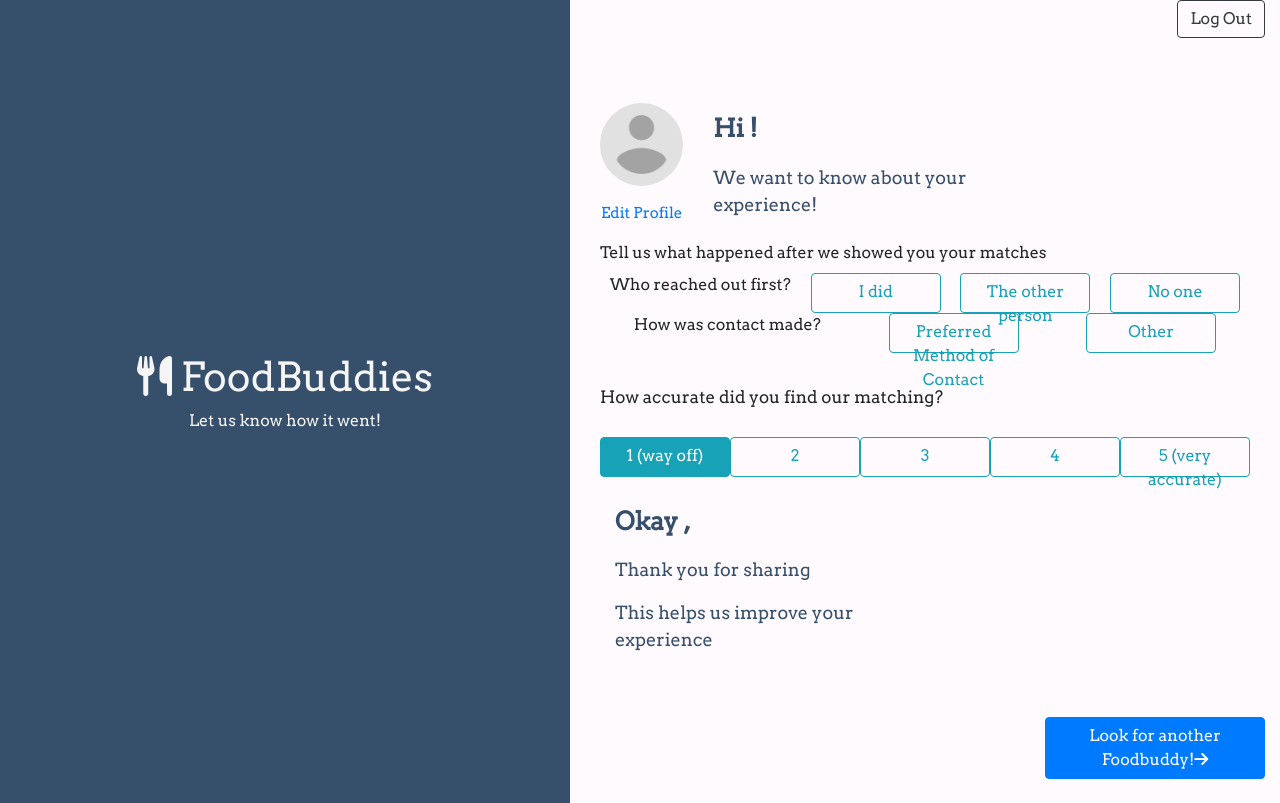
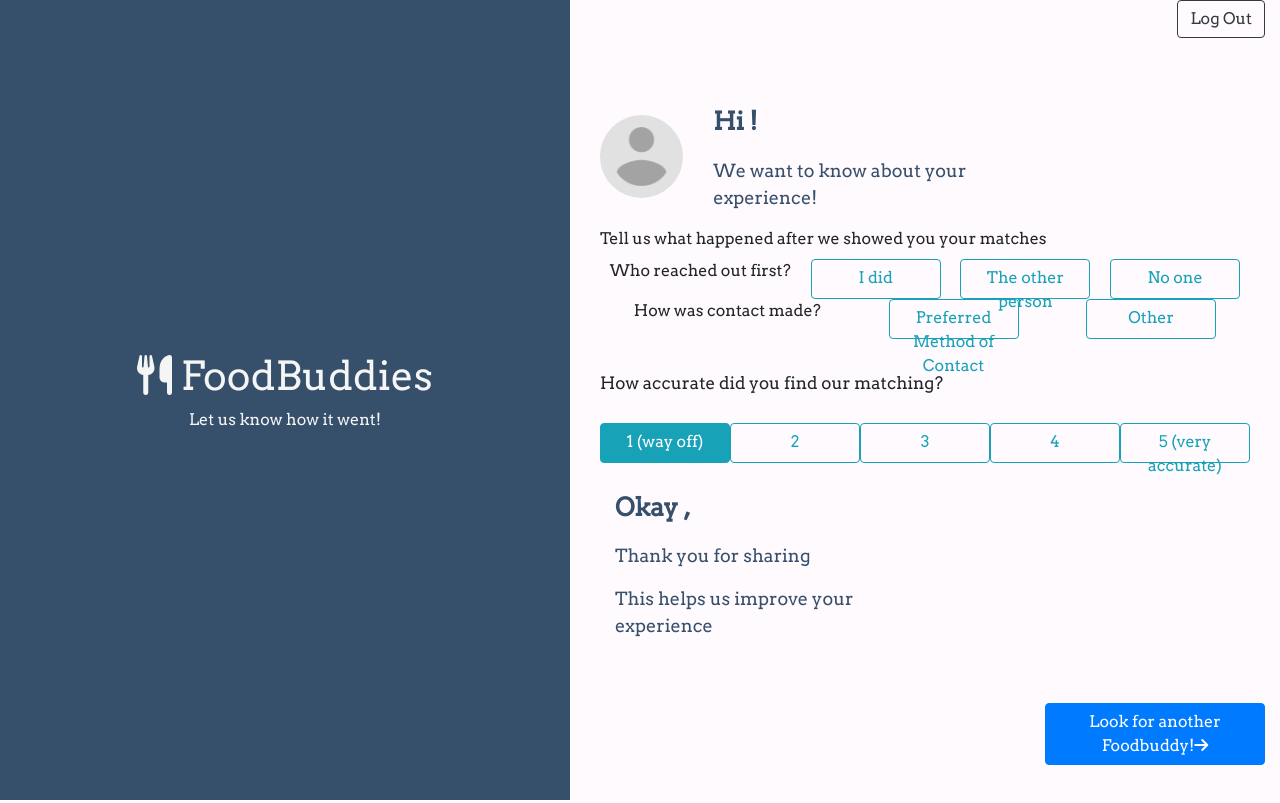
Before and after one commit to minerva-schools/cs162-food-buddies, a Flask app: template web/templates/followup.html in a window 1280 px wide. Run offline with Flask 2, Linux system fonts and the light colour scheme; the template is opened without the code that fills it, so the values that code supplies are empty; some libraries are stand-ins or nearby versions.

Commit message:
edit followup.html
removed line 51

```diff
--- a/web/templates/followup.html
+++ b/web/templates/followup.html
@@ -48,7 +48,6 @@
                 <div class="row d-flex align-items-center" style="margin-top:10%;">
                     <div class="col-2 justify-content-center d-none d-md-block">
                         <p><img src="../static/profilePicPlaceholder.png" alt="Profile Picture" class="rounded-circle"  id="profilePic"></p>
-                        <p id="edit"> <a href="edit">Edit Profile</a></p>
                     </div>
 
                     <div class ="col-10 col-md-5">
```
